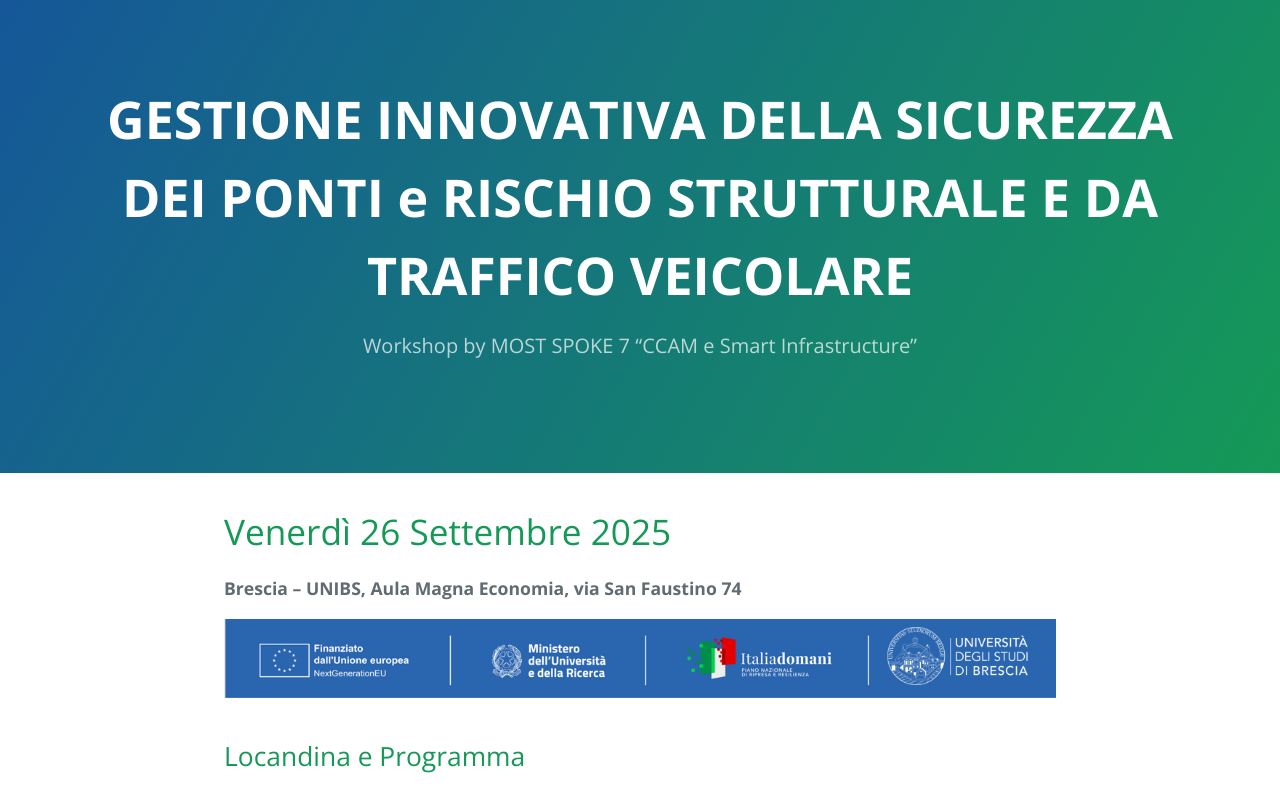
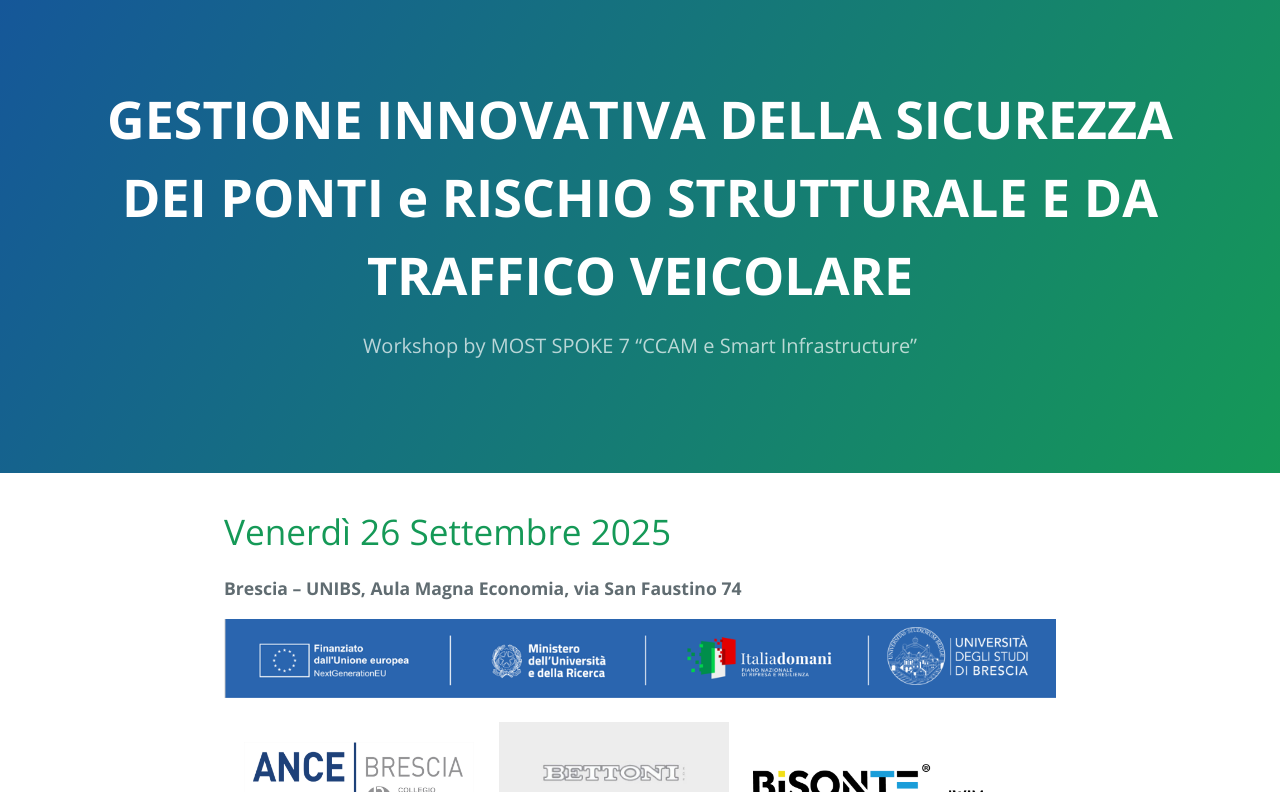
Before and after one commit to most-spoke7-workshop/GESTIONE-INNOVATIVA-DELLA-SICUREZZA-DEI-PONTI-RISCHIO-STRUTTURALE-E-DA-TRAFFICO-VEICOLARE, a Jekyll site: the page built from index.md, in a window 1280 px wide. Shown: the top 792 px of the page. Built offline with Jekyll 4.4.1, drawn with Linux system fonts in a browser that asks for light colours; grey boxes are pictures that could not be loaded.

Commit message:
sponsor logos

```diff
--- a/index.md
+++ b/index.md
@@ -17,7 +17,12 @@ layout: default
 
 
 
-<!--![ANSFISA Logo]({{ site.baseurl }}/assets/images/logo-ansfisa.png "ANSFISA Logo"){: width="250" }-->
+![ance Logo]({{ site.baseurl }}/assets/images/ance_logo.jpg "ance Logo"){: width="250" style="padding-left:20px;" }
+![bettoni Logo]({{ site.baseurl }}/assets/images/bettoni_logo.jpg "bettoni Logo"){: width="250" style="padding-left:20px;" }
+![bisonte Logo]({{ site.baseurl }}/assets/images/bisonte_logo.png "bisonte Logo"){: width="250" style="padding-left:20px;" }
+![hinfra Logo]({{ site.baseurl }}/assets/images/hinfra_logo.jpg "hinfra Logo"){: width="250" style="padding-left:20px;" }
+![italcementi Logo]({{ site.baseurl }}/assets/images/italcementi_logo.jpg "italcementi Logo"){: width="250" style="padding-left:20px;" }
+![mapei Logo]({{ site.baseurl }}/assets/images/mapei_logo.png "mapei Logo"){: width="250" style="padding-left:20px;" }
 
 
 ## Locandina e Programma
```
Also changed, not shown: assets/images/ance_logo.jpg (added), assets/images/bettoni_logo.jpg (added), assets/images/bisonte_logo.png (added), assets/images/hinfra_logo.jpg (added), assets/images/italcementi_logo.jpg (added), assets/images/mapei_logo.png (added).
